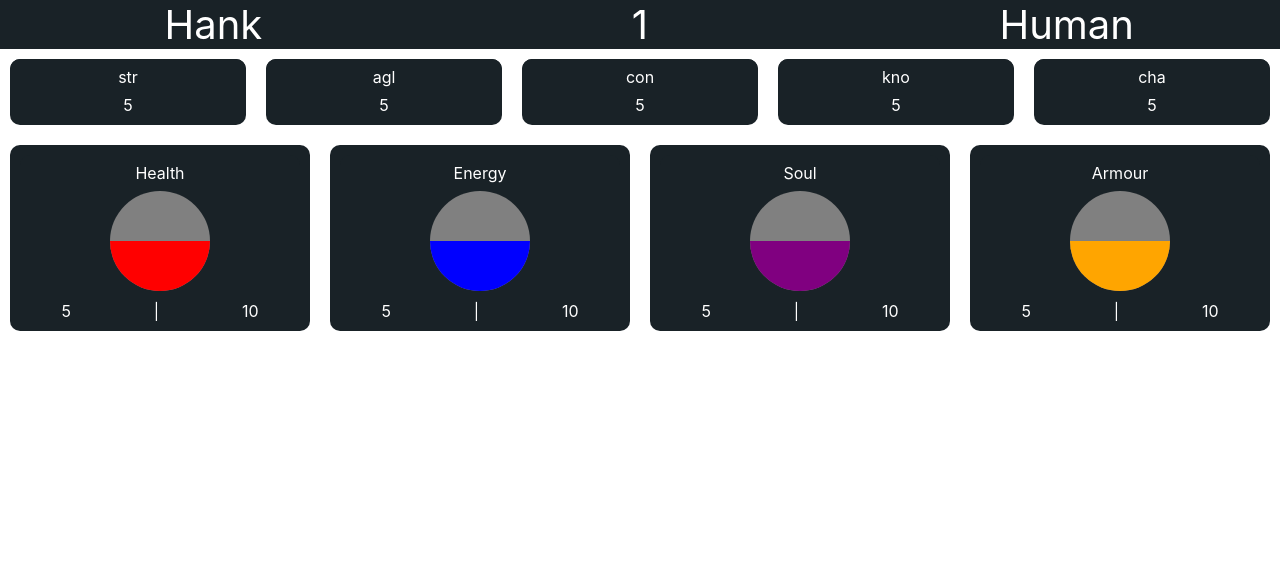
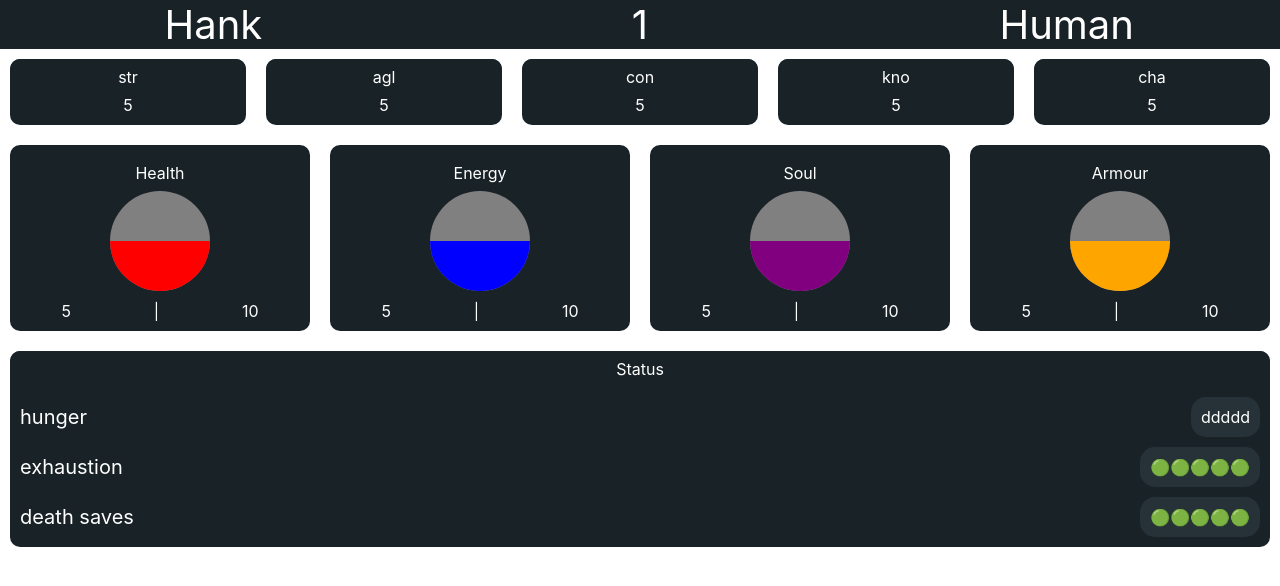
Before and after one commit to flashgnash/ordis-webui, a React (Create React App) app in the folder ordis-webui/: page / in a window 1280 px wide. Shown: the top 586 px of the page. Built offline with nearby package versions, Linux system fonts and the light colour scheme.

Commit message:
Organise elements, status bar

```diff
--- a/ordis-webui/src/App.css
+++ b/ordis-webui/src/App.css
@@ -280,6 +280,13 @@ input[type="checkbox"] {
 }
 
 
+.mw-400px {
+  min-width:400px;
+}
+
+.grow-4 {
+  flex-grow:4;
+}
 
 
 @media (max-width: 900px) {
--- a/ordis-webui/src/App.tsx
+++ b/ordis-webui/src/App.tsx
@@ -2,7 +2,43 @@ import "./App.css";
 import React from "react";
 
 
-function SolidCard({title,body}) {
+
+function StatusRow({ name, value, symbol = "🟢" }) {
+  return (
+    <div className="wrapped-label m-10">
+      <div className="header">{name}</div>
+
+      <div className="body">
+
+        <div className="status-bar bg-light p-10 rounded">
+          {Array.from({ length: value }, (_, i) => (
+            <span>{symbol}</span>
+          ))}
+        </div>
+
+      </div>
+    </div>
+  )
+}
+
+function StatusPanel({ children, name = "Status" }) {
+
+  return (
+    <div className="flex-row wrap-on-mobile w-100">
+      <div className="card mw-400px grow-4" >
+
+        <div className="card-header">
+          Status
+        </div>
+
+        {children}
+
+      </div>
+    </div>)
+}
+
+
+function SolidCard({ title, body }) {
   return (
 
     <div className="card w-100 m-10">
@@ -15,12 +51,12 @@ function SolidCard({title,body}) {
   )
 }
 
-function TopBanner({values}) {
+function TopBanner({ values }) {
   const values_array = values.split(",");
 
   return (
     <div className="flex-row">
-      {values_array.map((item,_) => (
+      {values_array.map((item, _) => (
         <div className="bg-dark w-100 text-title">{item}</div>
       ))}
 
@@ -30,7 +66,7 @@ function TopBanner({values}) {
 
 }
 
-function Globe({name, value, max, col="red", regen = null}) {
+function Globe({ name, value, max, col = "red", regen = null }) {
 
   return (
 
@@ -65,6 +101,15 @@ function Globe({name, value, max, col="red", regen = null}) {
   );
 }
 
+function FlexRow({ children }) {
+  return (
+    <div className="flex-row">
+      {children}
+    </div>
+  )
+}
+
+
 function App() {
 
 
@@ -76,13 +121,19 @@ function App() {
     Armour: { value: 5, max: 10, col: "yellow" },
   };
 
-  const stats= {
+  const stats = {
     str: 5,
     agl: 5,
     con: 5,
     kno: 5,
     cha: 5
 
+  };
+
+  const statuses = {
+    hunger: { value: 5, symbol: "d" },
+    exhaustion: { value: 5 },
+    "death saves": { value: 5 },
   };
 
   const name = "Hank";
@@ -93,26 +144,33 @@ function App() {
     <div className="App">
 
 
-      <TopBanner values={`${name},${level},${race}`}/>
-
-      <div className="flex-row">
+      <TopBanner values={`${name},${level},${race}`} />
 
 
-        {Object.entries(stats).map(([name, value]) => (
-          <SolidCard key={name} title={name} body={value}  />
-        ))}
-
-      </div>
 
 
-       <div className="flex-row wrap-on-mobile">
+      {/* Str agl con kno etc*/}
+      <FlexRow>
+        {Object.entries(stats).map(([name, value]) => (
+          <SolidCard key={name} title={name} body={value} />
+        ))}
+      </FlexRow>
+
+      {/* Health, energy etc*/}
+      <FlexRow>
         {Object.entries(globes).map(([name, { value, max, col }]) => (
           <Globe key={name} name={name} value={value} max={max} col={col} />
         ))}
-      </div>
+      </FlexRow>
 
+      {/* Statuses (hunger, exhaustion, death saves) */}
+      <StatusPanel>
+        {Object.entries(statuses).map(([name, { value, symbol }]) => (
+          <StatusRow key={name} name={name} value={value} symbol={symbol} />
+        ))}
+      </StatusPanel>
 
-    </div>
+    </div >
   );
 }
 
```
Lines whose indentation alone changed are shown as unchanged.
